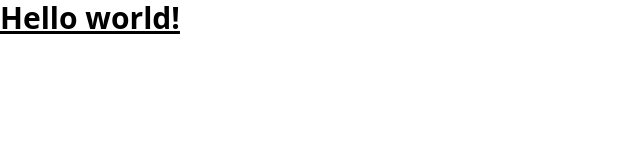
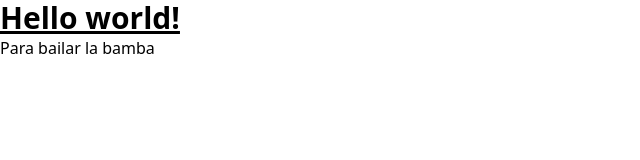
Before and after one commit to eliaflores-hue/Team-uab-3, a plain HTML site: page index.html in a window 1280 px wide. Shown: the whole page, without its empty margins (0-640 px from the left). Drawn offline with nearby package versions, Linux system fonts and the light colour scheme.

Commit message:
Add my Name and text in index.html

```diff
--- a/index.html
+++ b/index.html
@@ -10,5 +10,6 @@
      <h1 class="text-3xl font-bold underline">
       Hello world!
     </h1>
+    <h2>Para bailar la bamba</h2>
 </body>
 </html>
```
Also changed, not shown: 1 other file.
